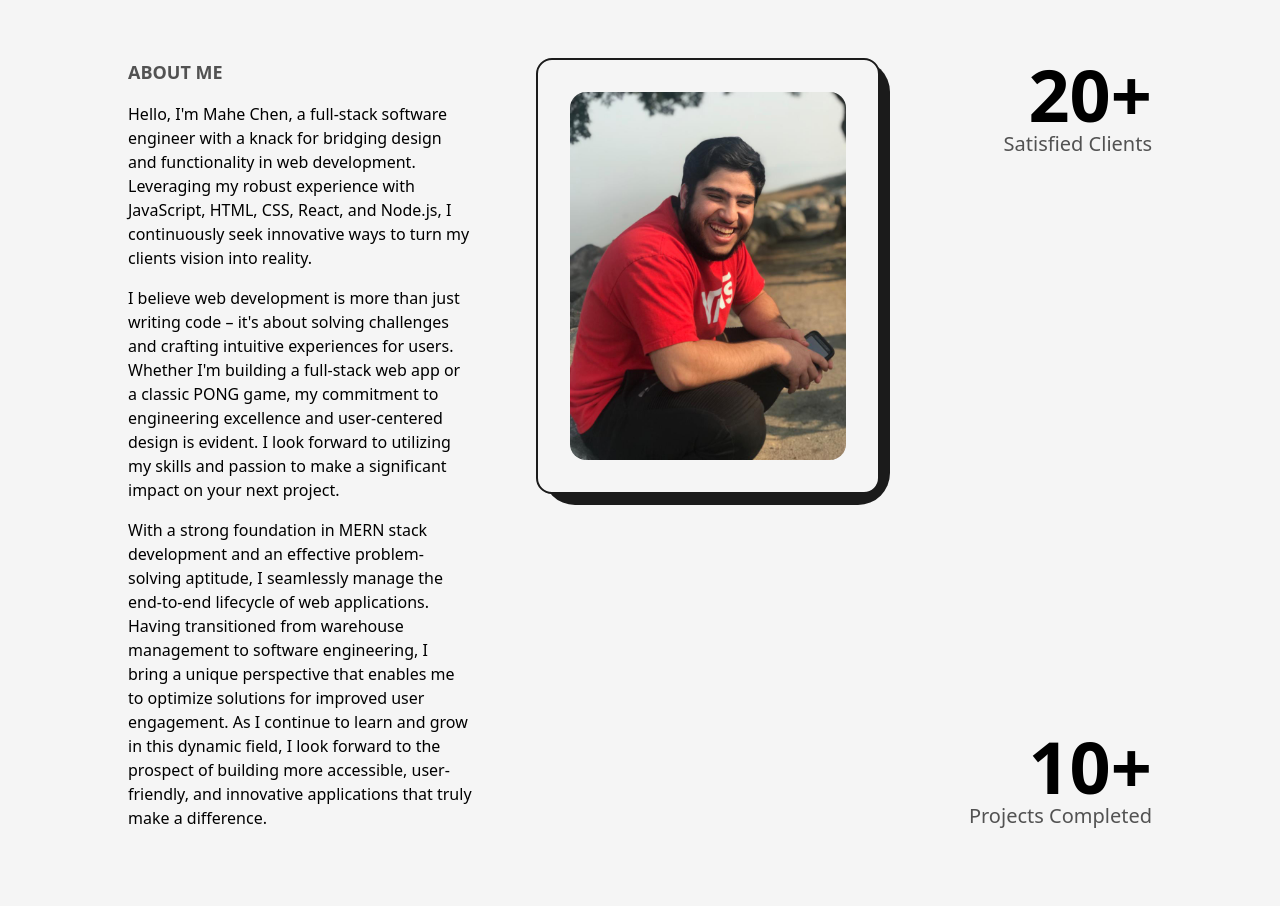
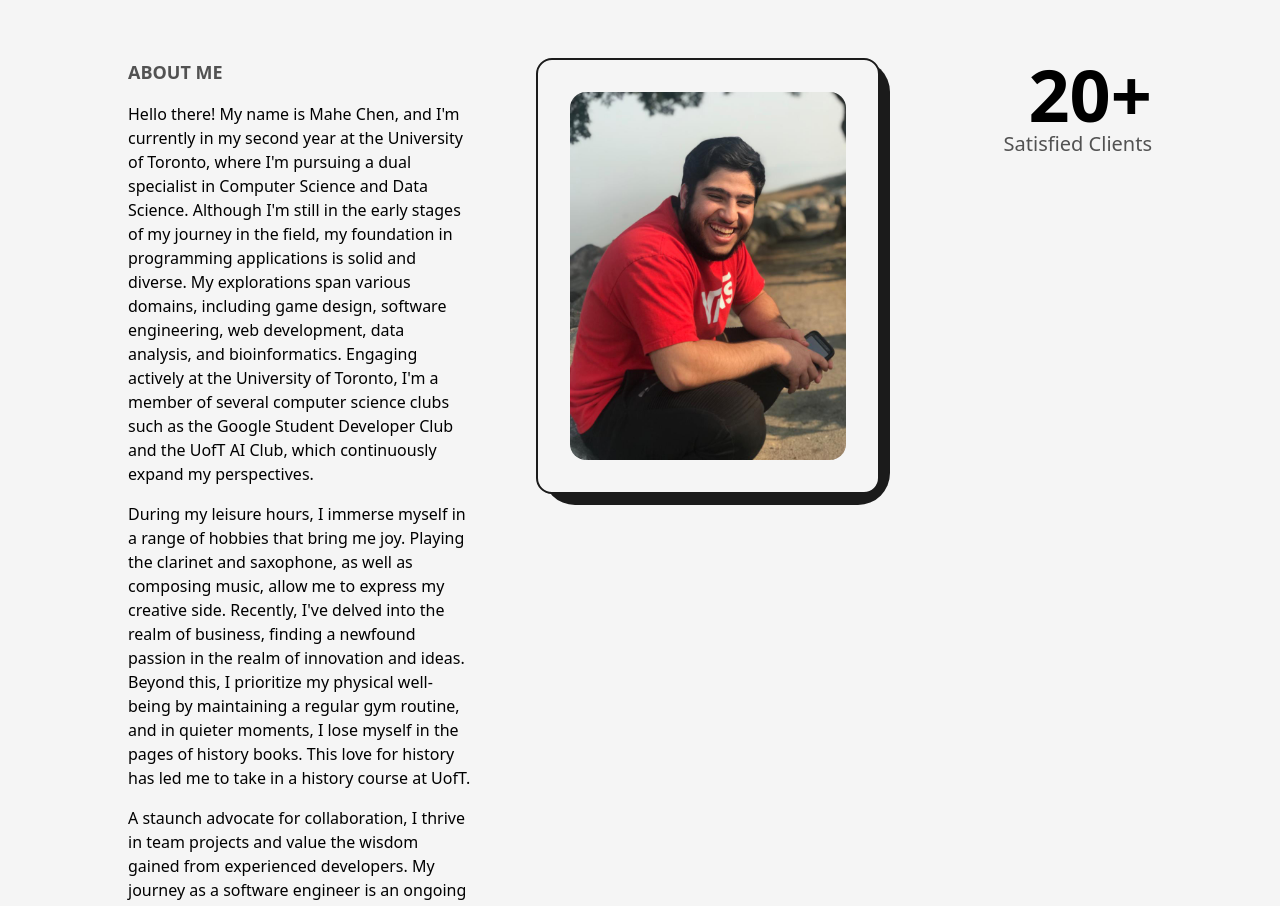
Before and after one commit to lmposter/Portfolio, a Next.js app: page /about in a window 1280 px wide. Shown: the part 374-1280 px from the top of the page. Built offline with nearby package versions, Linux system fonts and the light colour scheme; no server answers.

Commit message:
Update about.js

```diff
--- a/src/pages/about.js
+++ b/src/pages/about.js
@@ -51,15 +51,15 @@ const about = () => {
             <div className="col-span-3 flex flex-col items-start justify-start xl:col-span-4 md:order-2 md:col-span-8">
               <h2 className="mb-4 text-lg font-bold uppercase text-dark/75 dark:text-light/75">About Me</h2>
               <p className="font-medium">
-                Hello, I&apos;m Mahe Chen, a full-stack software engineer with a knack for bridging design and functionality in web development. Leveraging my robust experience with JavaScript, HTML, CSS, React, and Node.js, I continuously seek innovative ways to turn my clients vision into reality.
+               Hello there! My name is Mahe Chen, and I&apos;m currently in my second year at the University of Toronto, where I&apos;m pursuing a dual specialist in Computer Science and Data Science. Although I&apos;m still in the early stages of my journey in the field, my foundation in programming applications is solid and diverse. My explorations span various domains, including game design, software engineering, web development, data analysis, and bioinformatics. Engaging actively at the University of Toronto, I&apos;m a member of several computer science clubs such as the Google Student Developer Club and the UofT AI Club, which continuously expand my perspectives.
               </p>
 
               <p className="my-4 font-medium">
-                I believe web development is more than just writing code – it&apos;s about solving challenges and crafting intuitive experiences for users. Whether I&apos;m building a full-stack web app or a classic PONG game, my commitment to engineering excellence and user-centered design is evident. I look forward to utilizing my skills and passion to make a significant impact on your next project.
+                During my leisure hours, I immerse myself in a range of hobbies that bring me joy. Playing the clarinet and saxophone, as well as composing music, allow me to express my creative side. Recently, I&apos;ve delved into the realm of business, finding a newfound passion in the realm of innovation and ideas. Beyond this, I prioritize my physical well-being by maintaining a regular gym routine, and in quieter moments, I lose myself in the pages of history books. This love for history has led me to take in a history course at UofT.
               </p>
 
               <p className="font-medium">
-                With a strong foundation in MERN stack development and an effective problem-solving aptitude, I seamlessly manage the end-to-end lifecycle of web applications. Having transitioned from warehouse management to software engineering, I bring a unique perspective that enables me to optimize solutions for improved user engagement. As I continue to learn and grow in this dynamic field, I look forward to the prospect of building more accessible, user-friendly, and innovative applications that truly make a difference.
+                A staunch advocate for collaboration, I thrive in team projects and value the wisdom gained from experienced developers. My journey as a software engineer is an ongoing adventure, and I enthusiastically welcome fresh challenges and opportunities along the way. Please don't hesitate to reach out – I&apos;m always here to connect!
               </p>
             </div>
 
```
